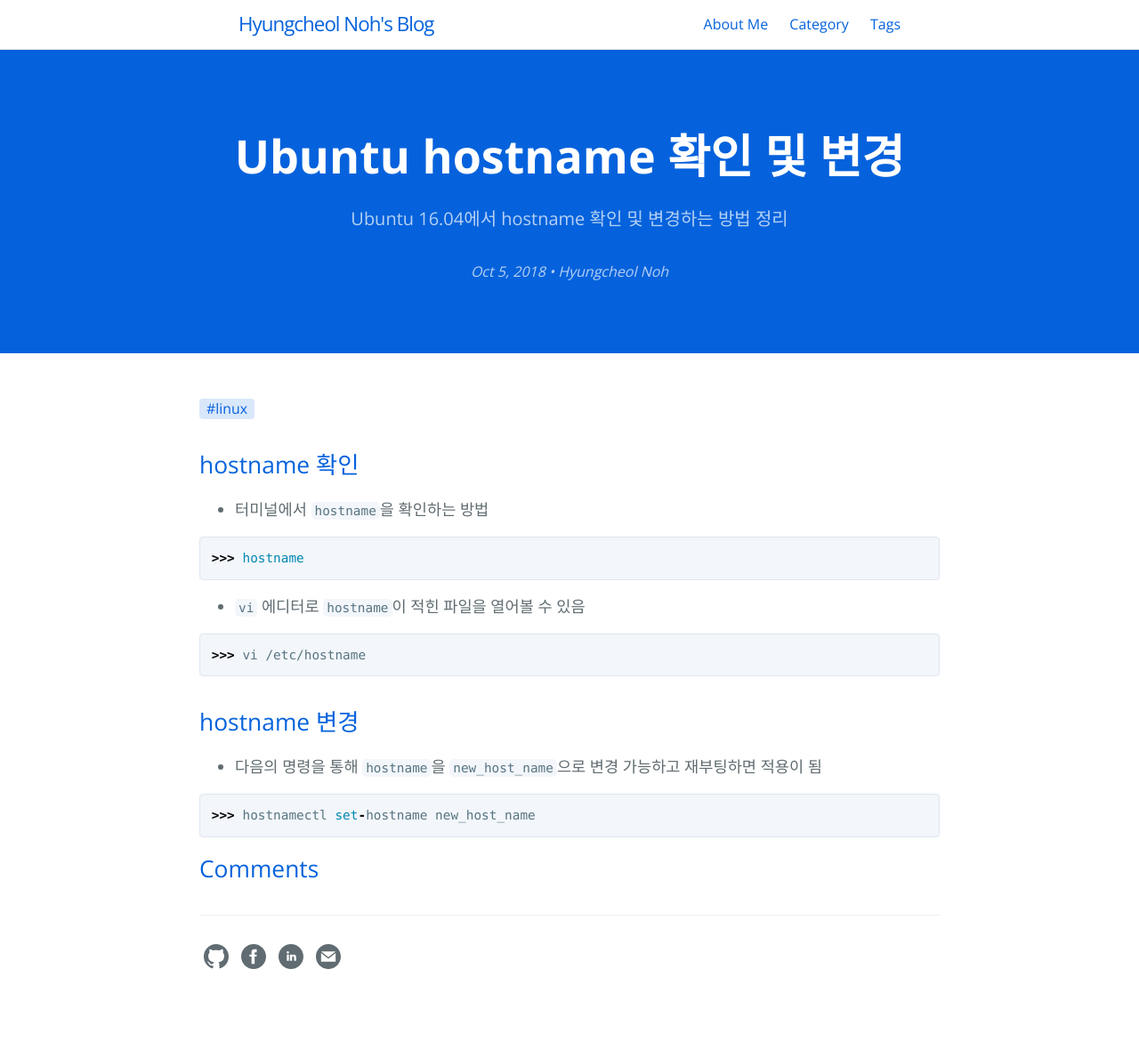
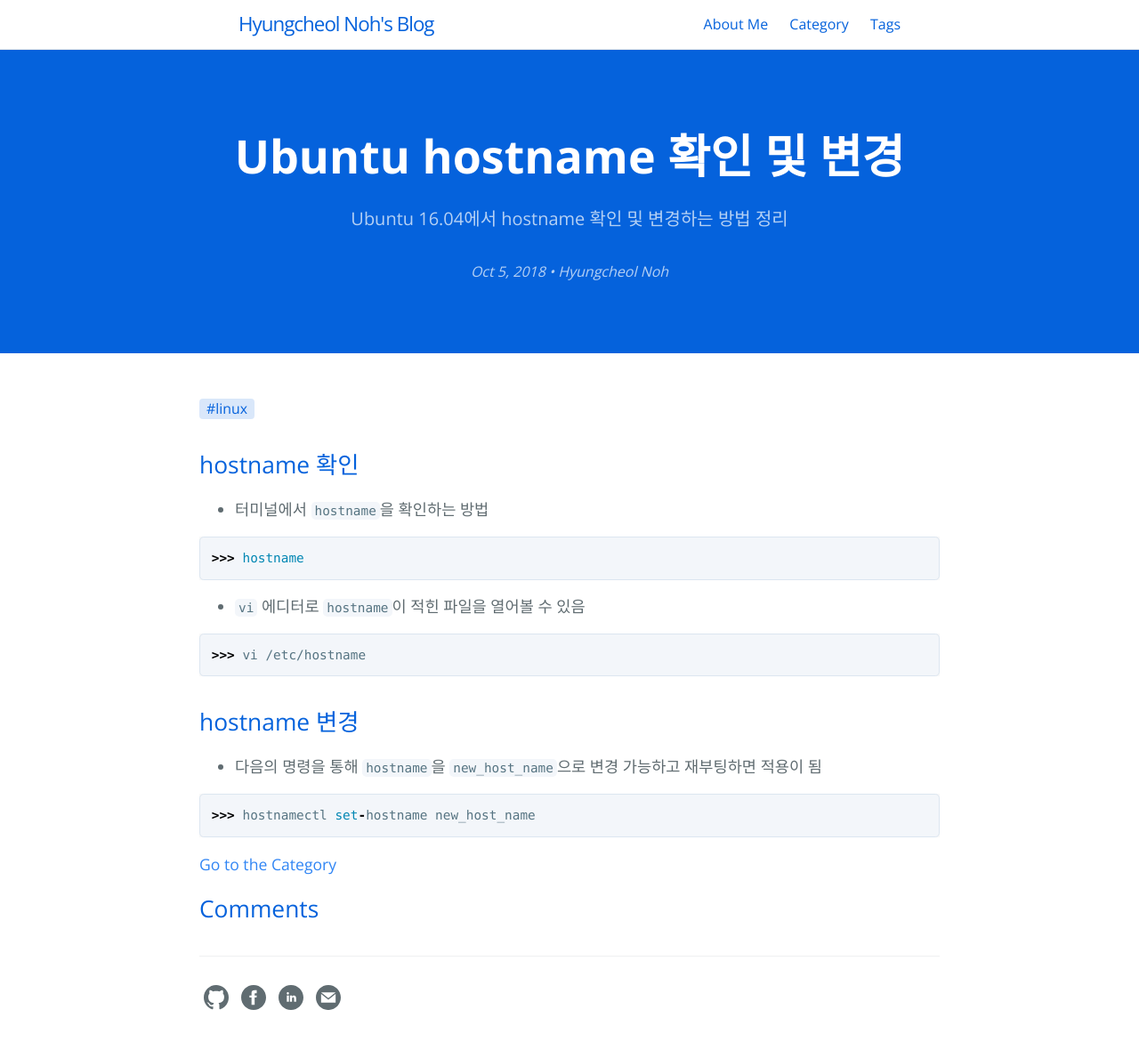
Before and after one commit to hcnoh/hcnoh.github.io, a Jekyll site: the page built from _posts/2018-10-05-ubuntu-hostname.md, in a window 1280 px wide. Shown: the whole page at 89% size. Built offline with Jekyll 4.4.1, drawn with Linux system fonts in a browser that asks for light colours; comment, search, counter and statistics services are not loaded; before the commit the page ends 1143 px from its top, so only the background shows below that.

Commit message:
Update post.html

```diff
--- a/_layouts/post.html
+++ b/_layouts/post.html
@@ -22,7 +22,7 @@ layout: default
     {% endfor %}
     {% endif %}
     {{ content }}
-    {% for tag in page.category %}
+    {% for tag in page.categories %}
       <p><a href="{{ site.baseurl }}{{ site.category_page }}#{{ tag | slugify }}">Go to the Category</a></p>
     {% endfor %}
   </div>
```
